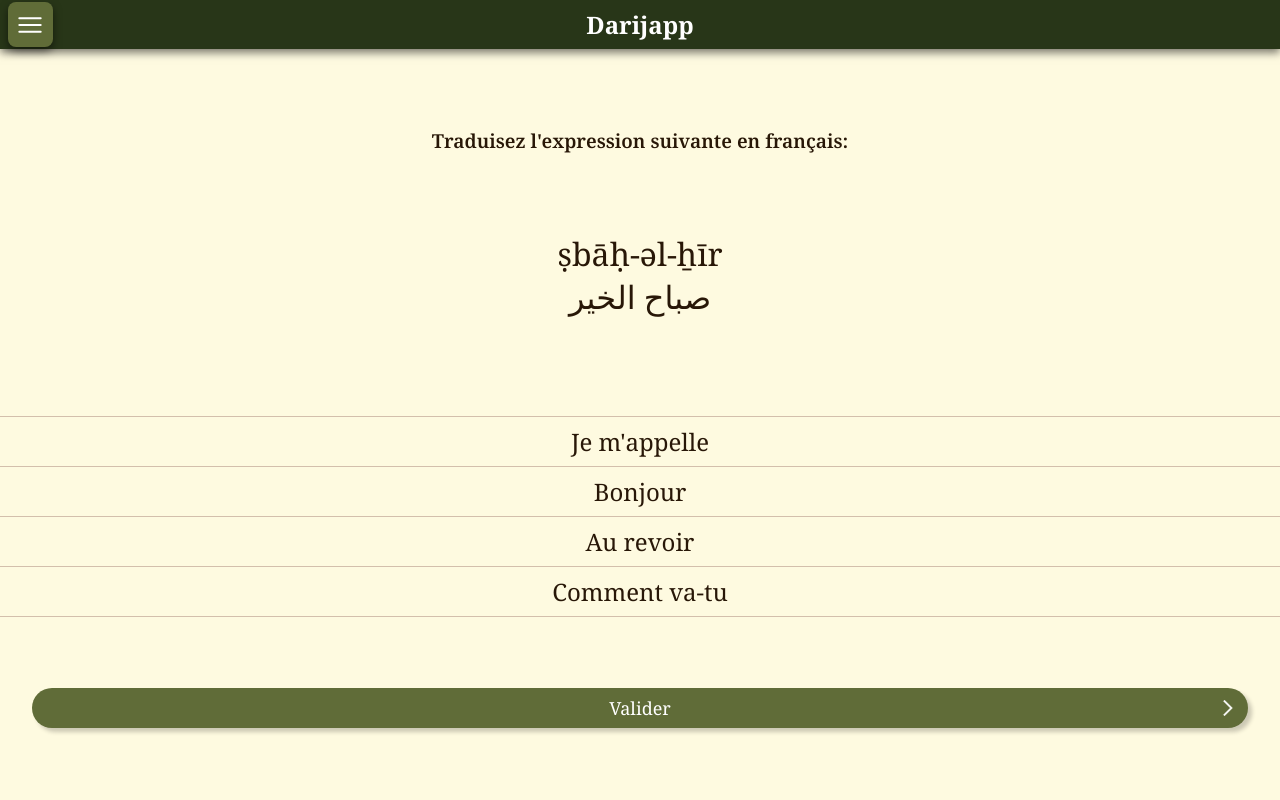
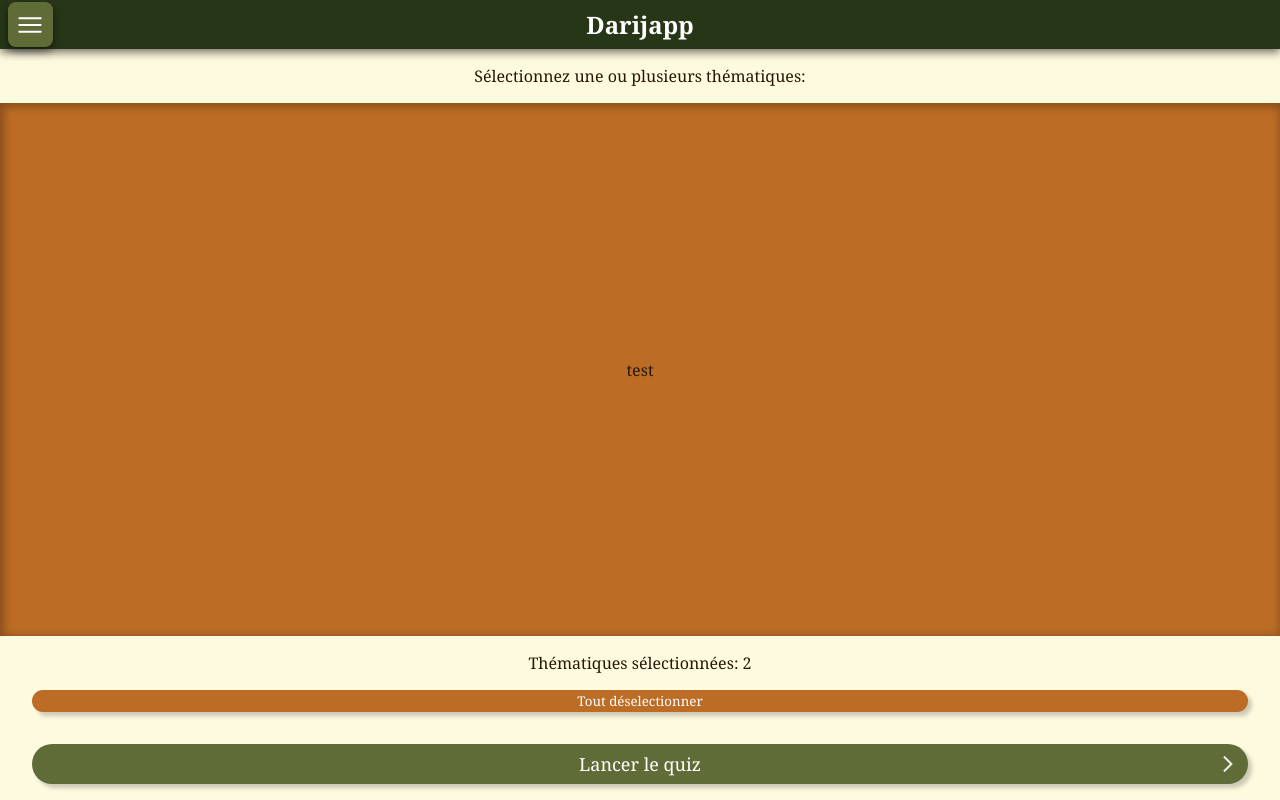
Before and after one commit to AdabLeDabe/Darijapp, a React (Vite) app in the folder darijapp-frontend/: page / in a window 1280 px wide. Built offline with nearby package versions, Linux system fonts and the light colour scheme.

Commit message:
Added basic layout for quiz selection component

```diff
--- a/darijapp-frontend/src/App.tsx
+++ b/darijapp-frontend/src/App.tsx
@@ -6,6 +6,7 @@ import AnswerButtons from './components/AnswerButtons';
 import AppButton from './components/AppButton';
 import LandingPage from './pages/LandingPage';
 import QuizQuestion from './pages/QuizQuestion';
+import QuizSelection from './pages/QuizSelection';
 
 function App() {
     //Temporary states for testing
@@ -15,7 +16,7 @@ function App() {
     return (
         <>
             <nav><Navbar /></nav>
-            <main><QuizQuestion /></main>
+            <main><QuizSelection /></main>
             {/* <div className='main-container'>
                 <h2>Enrichissez votre vocabulaire en darija !</h2>
                 <br />
--- /dev/null
+++ b/darijapp-frontend/src/pages/QuizSelection.tsx
@@ -0,0 +1,22 @@
+import AppButton from "../components/AppButton";
+import "../styles/QuizSelection.css"
+
+function QuizSelection() {
+    return (
+        <>
+            <div className="quiz-selection-container">
+                <div className="selection-label">Sélectionnez une ou plusieurs thématiques:</div>
+                <div className="categories">test</div>
+                <div className="unselect-menu">
+                    <div>Thématiques sélectionnées: 2</div>
+                    <AppButton>Tout déselectionner</AppButton>
+                </div>
+                <div className="validation">
+                    <AppButton isBig={true} isPrimary={true} hasArrow={true}>Lancer le quiz</AppButton>
+                </div>
+            </div>
+        </>
+    )
+}
+
+export default QuizSelection;
--- /dev/null
+++ b/darijapp-frontend/src/styles/QuizSelection.css
@@ -0,0 +1,49 @@
+.quiz-selection-container {
+    display: grid;
+    grid-template-areas:
+        "selection-label"
+        "categories"
+        "unselect-menu"
+        "validation";
+    grid-template-rows: auto 1fr auto auto;
+    min-height: 0;
+    height: 100%;
+}
+
+.quiz-selection-container div {
+    display: flex;
+    align-items: center;
+    justify-items: center;
+    justify-content: center;
+    align-content: center;
+}
+
+.quiz-selection-container div.selection-label {
+    grid-area: selection-label;
+    padding: 1rem 2rem;
+    text-align: center;
+}
+
+.quiz-selection-container div.categories {
+    grid-area: categories;
+    /* display: flex;
+    flex-direction: column;
+    align-content: stretch;
+    align-items: stretch;
+    justify-content: flex-start; */
+    background-color: var(--color-main-orange);
+    box-shadow: inset 2px 2px 0.5rem 2px rgba(0, 0, 0, 0.288);
+}
+
+.quiz-selection-container div.unselect-menu {
+    grid-area: unselect-menu;
+    padding: 1rem 2rem;
+    display: flex;
+    flex-direction: column;
+    gap: 1rem;
+}
+
+.quiz-selection-container div.validation {
+    grid-area: validation;
+    padding: 1rem 2rem;
+}
```
